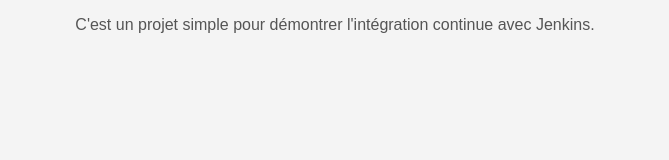
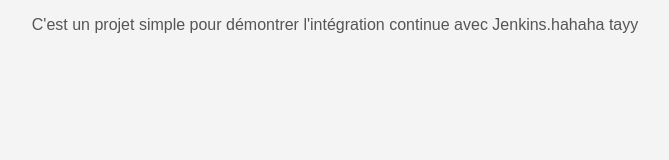
Before and after one commit to bensalahasma76-dot/tp2_jenkins, a plain HTML site: page index.html in a window 1280 px wide. Shown: the whole page, without its empty margins (305-974 px from the left). Drawn offline with Linux system fonts and the light colour scheme.

Commit message:
Test webhook

```diff
--- a/index.html
+++ b/index.html
@@ -9,7 +9,7 @@
 </head>
 
 <body>
-    <p>C'est un projet simple pour démontrer l'intégration continue avec Jenkins.</p>
+    <p>C'est un projet simple pour démontrer l'intégration continue avec Jenkins.hahaha tayy</p>
 </body>
 
 </html>
```
